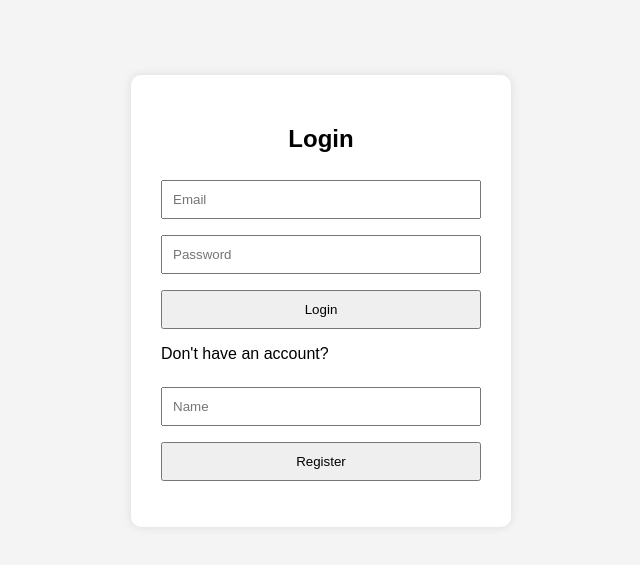
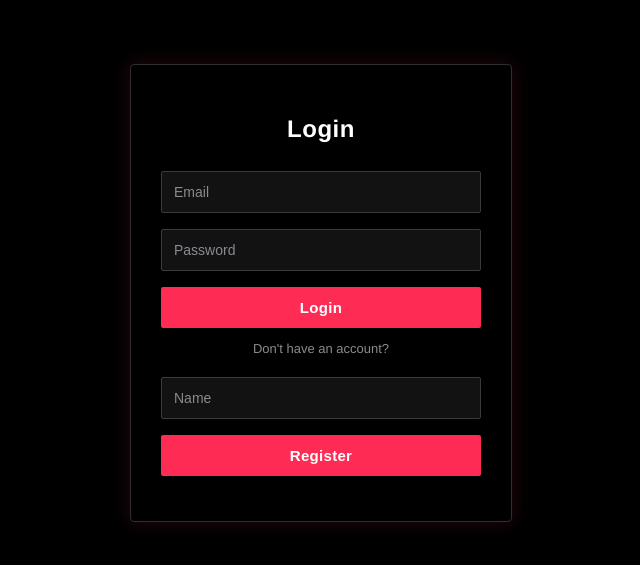
Before and after one commit to sanjosechristinejoypdm-creator/login-system-tine, a plain HTML site: page frontend/index.html in a window 1280 px wide. Shown: the part 107-672 px from the top of the page, without its empty margins (319-959 px from the left). Drawn offline with Linux system fonts and the light colour scheme.

Commit message:
Update style.css

```diff
--- a/frontend/style.css
+++ b/frontend/style.css
@@ -1,39 +1,81 @@
 body {
-  font-family: Arial, sans-serif;
-  background: #f4f4f4;
+  font-family: "Helvetica Neue", Arial, sans-serif;
+  background: #000000;
   display: flex;
   justify-content: center;
   align-items: center;
   height: 100vh;
+  margin: 0;
 }
 
 .container {
-  background: white;
+  background: #000000;
   padding: 30px;
   width: 320px;
-  border-radius: 10px;
-  box-shadow: 0 0 10px rgba(0, 0, 0, 0.1);
+  border-radius: 4px;
+  border: 1px solid #2f2f2f;
+  box-shadow: 0 0 20px rgba(254, 44, 85, 0.15);
 }
 
 h2 {
   text-align: center;
+  color: #ffffff;
+  font-weight: 700;
+  letter-spacing: 0.5px;
 }
 
 input {
   width: 100%;
-  padding: 10px;
+  padding: 12px;
   margin: 8px 0;
   box-sizing: border-box;
+  background: #121212;
+  border: 1px solid #3a3a3a;
+  border-radius: 2px;
+  color: #ffffff;
+  font-size: 14px;
+}
+
+input::placeholder {
+  color: #8a8b91;
+}
+
+input:focus {
+  outline: none;
+  border-color: #fe2c55;
 }
 
 button {
   width: 100%;
-  padding: 10px;
+  padding: 12px;
   margin-top: 8px;
   cursor: pointer;
+  background: #fe2c55;
+  color: #ffffff;
+  border: none;
+  border-radius: 2px;
+  font-weight: 600;
+  font-size: 15px;
+  letter-spacing: 0.3px;
+  transition: opacity 0.15s ease;
+}
+
+button:hover {
+  opacity: 0.85;
+}
+
+button:active {
+  opacity: 0.7;
+}
+
+p {
+  color: #8a8b91;
+  text-align: center;
+  font-size: 13px;
 }
 
 #message {
   margin-top: 15px;
-  text-align: center;
+  color: #25f4ee;
+  font-weight: 500;
 }
```
